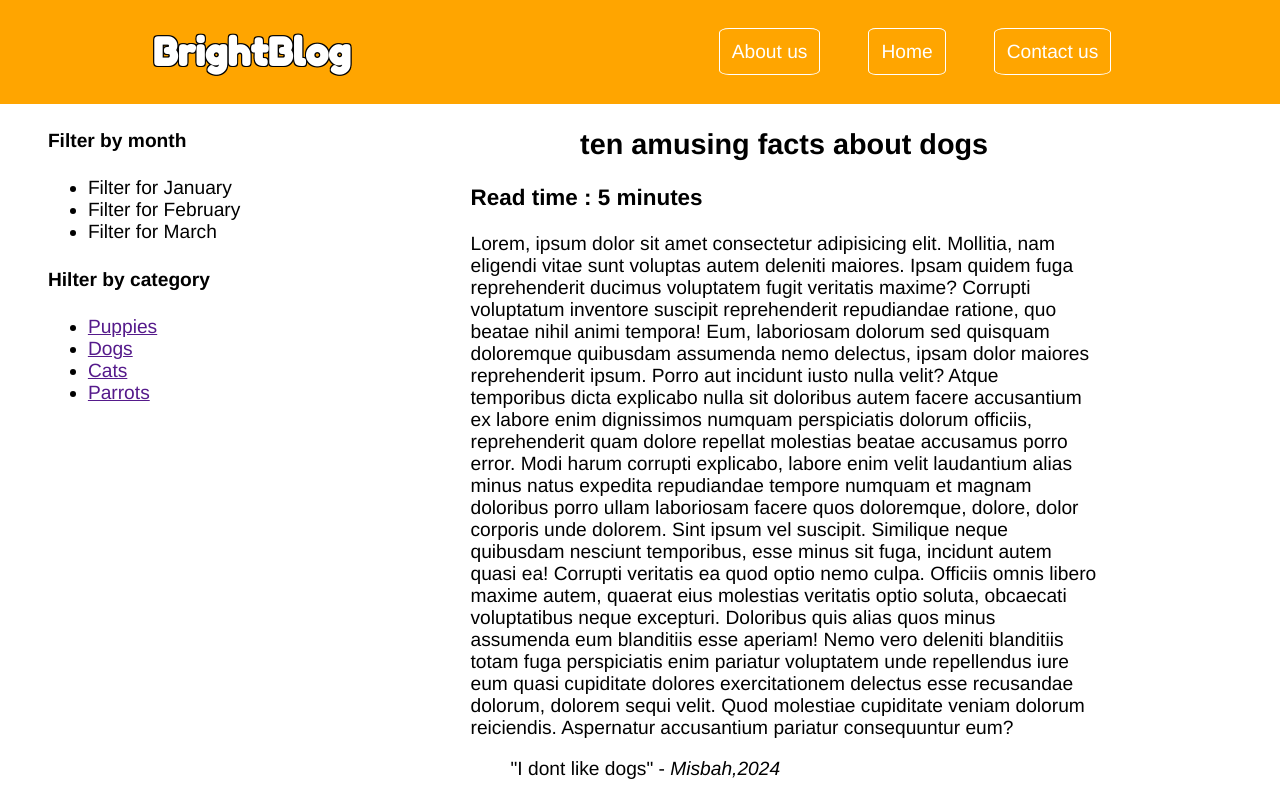
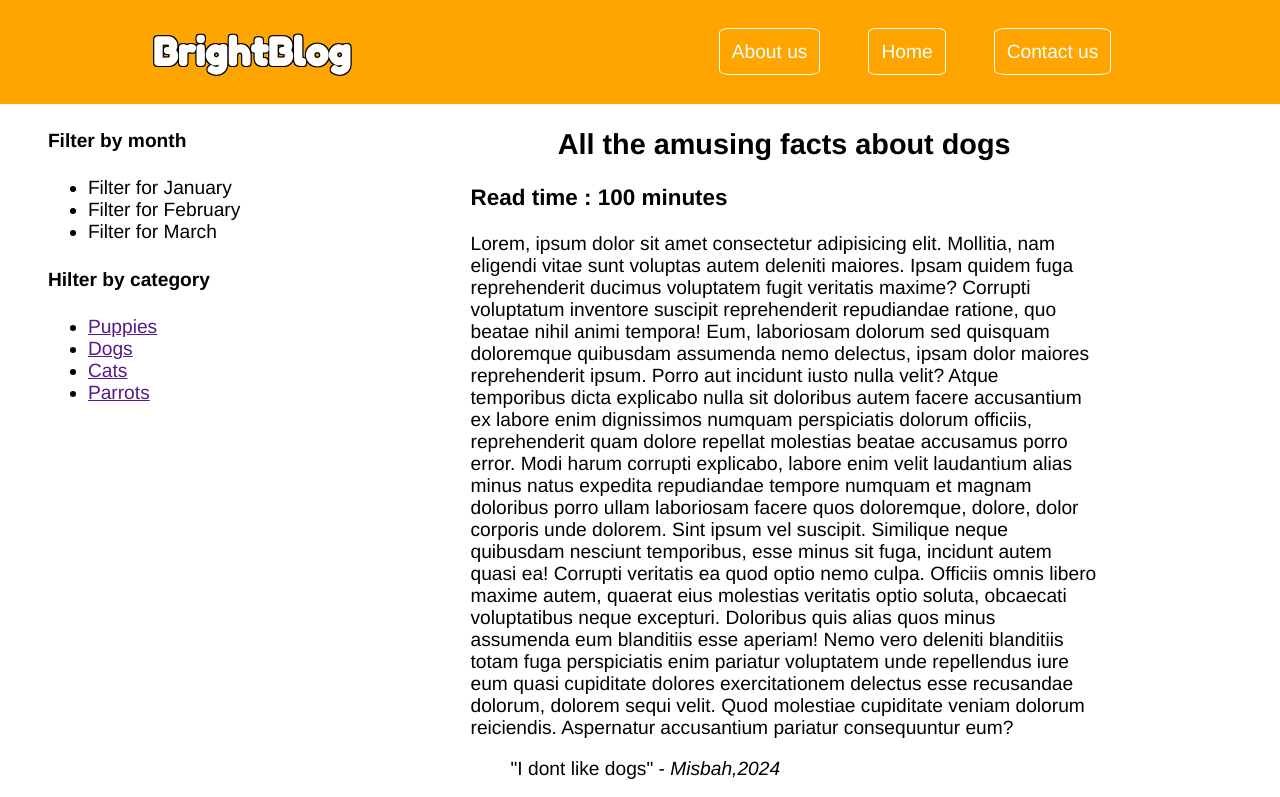
Before and after one commit to misbahibrar16/misbahibrar16.github.io, a plain HTML site: page index.html in a window 1280 px wide. Shown: the top 797 px of the page. Drawn offline with Linux system fonts and the light colour scheme; no server answers.

Commit message:
Update index.html

```diff
--- a/index.html
+++ b/index.html
@@ -50,8 +50,8 @@ rel="stylesheet">
                 <article>
                     <header>
                         <!-- Article headers go here -->
-                         <h2> ten amusing facts about dogs </h2>
-                         <h3> Read time : 5 minutes </h3>
+                         <h2> All the amusing facts about dogs </h2>
+                         <h3> Read time : 100 minutes </h3>
                     </header>
                     <main>
                         <!-- main goes here -->
```
